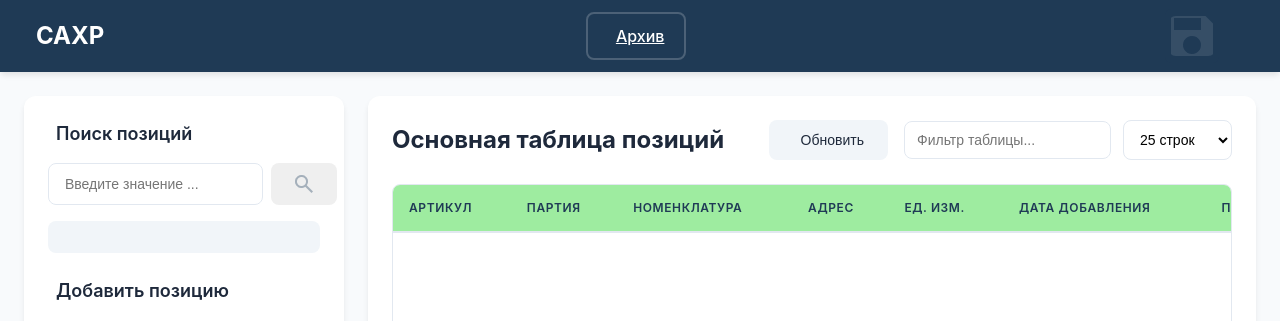
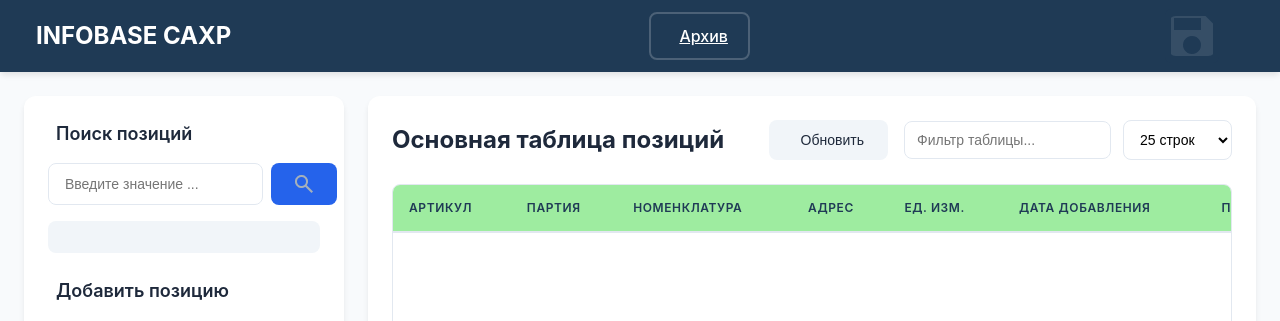
Before and after one commit to banywick/infobase, a Django app: template sahr/templates/sahr/index.html in a window 1280 px wide. Shown: the top 321 px of the page. Run offline with Django 5.2, Linux system fonts and the light colour scheme; the template is opened without the code that fills it, so the values that code supplies are empty.

Commit message:
САХР ГОТОВ

```diff
--- a/sahr/static/sahr/css/style.css
+++ b/sahr/static/sahr/css/style.css
@@ -1,7 +1,7 @@
 /* Базовые стили */
 :root {
     --primary-color: #2563eb;
-    --primary-hover: #575757;
+    --primary-hover: #7fe46b;
     --secondary-color: #64748b;
     --success-color: #10b981;
     --danger-color: #ef4444;
@@ -247,7 +247,7 @@ body {
 }
 
 .btn-primary {
-    /* background: var(--primary-color); */
+    background: var(--primary-color);
     color: white;
 }
 
--- a/sahr/static/sahr/js/main.js
+++ b/sahr/static/sahr/js/main.js
@@ -3,7 +3,7 @@ class SahrApp {
         this.currentPage = 1;
         this.rowsPerPage = 25;
         this.sortField = 'id';
-        this.sortDirection = 'asc';
+        this.sortDirection = 'desc'; // Изменено на desc по умолчанию, чтобы новые были сверху
         this.allPositions = [];
         this.filteredPositions = [];
         this.totalPositions = 0;
@@ -298,6 +298,8 @@ class SahrApp {
             if (!response.ok) throw new Error('Ошибка загрузки данных');
 
             this.allPositions = await response.json();
+            // Сортируем по ID в порядке убывания (новые сверху)
+            this.allPositions.sort((a, b) => b.id - a.id);
             this.filteredPositions = [...this.allPositions];
             this.totalPositions = this.allPositions.length;
             this.inBasePositions = this.allPositions.filter(p => p.index_remains === 1).length;
@@ -306,60 +308,11 @@ class SahrApp {
             const tableFilter = document.getElementById('tableFilter');
             if (tableFilter) tableFilter.value = '';
 
-            // Проверяем историю для позиций на текущей странице
-            await this.checkHistoryForCurrentPage();
-
             this.sortPositions();
             this.renderTable();
         } catch (error) {
             console.error('Ошибка загрузки позиций:', error);
             this.showNotification('Ошибка загрузки данных', 'error');
-        }
-    }
-
-    async checkHistoryForCurrentPage() {
-        // Очищаем предыдущие данные
-        this.positionsWithHistory.clear();
-
-        // Получаем позиции для текущей страницы
-        const startIndex = (this.currentPage - 1) * this.rowsPerPage;
-        const endIndex = startIndex + this.rowsPerPage;
-        const pagePositions = this.allPositions.slice(startIndex, endIndex);
-
-        for (const position of pagePositions) {
-            try {
-                const hasRealHistory = await this.checkIfPositionHasRealHistory(position.id);
-                if (hasRealHistory) {
-                    this.positionsWithHistory.add(position.id);
-                }
-            } catch (error) {
-                console.error(`Ошибка проверки истории для позиции ${position.id}:`, error);
-            }
-        }
-
-        console.log('Позиции с реальной историей:', Array.from(this.positionsWithHistory));
-    }
-
-    async checkIfPositionHasRealHistory(id) {
-        try {
-            const response = await this.fetchWithCSRF(`/sahr/history/${id}/`);
-            if (!response.ok) return false;
-
-            const data = await response.json();
-
-            // Проверяем, есть ли реальная история (больше чем 1 запись - только текущее состояние)
-            if (!data.data || data.data.length <= 1) {
-                return false;
-            }
-
-            // Также проверяем, есть ли среди записей что-то кроме текущего состояния
-            // Фильтруем записи, исключая текущее состояние (оно всегда первое после сортировки)
-            const realHistory = data.data.slice(1); // Пропускаем первую запись (текущее состояние)
-
-            return realHistory.length > 0;
-        } catch (error) {
-            console.error(`Ошибка при проверке истории для ID ${id}:`, error);
-            return false;
         }
     }
 
@@ -400,8 +353,6 @@ class SahrApp {
         }
 
         this.currentPage = 1;
-        // Проверяем историю для отфильтрованных позиций
-        this.checkHistoryForCurrentPage();
         this.renderTable();
     }
 
@@ -414,8 +365,6 @@ class SahrApp {
         if (page < 1 || page > totalPages) return;
 
         this.currentPage = page;
-        // При переходе на другую страницу проверяем историю для новой страницы
-        this.checkHistoryForCurrentPage();
         this.renderTable();
     }
 
@@ -463,28 +412,22 @@ class SahrApp {
 
             const commentText = position.comment || position.note || '';
 
-            // Проверяем, есть ли у позиции реальная история изменений
-            const hasRealHistory = this.positionsWithHistory.has(position.id);
-            // Добавляем класс для подсветки иконки истории
-            const historyButtonClass = hasRealHistory ? 'edit_invoice_button edit_status_button has-history' : 'edit_invoice_button edit_status_button';
-            const historyTitle = hasRealHistory ? 'Есть история изменений' : 'История изменений';
-
             row.innerHTML = `
                 <td hidden>${position.id}</td>
                 <td class="text-truncate" title="${position.article || ''}">${position.article || '—'}</td>
+                <td class="text-truncate" title="${position.party || ''}">${position.party || '—'}</td>
                 <td class="text-truncate" title="${position.title || ''}">${position.title || '—'}</td>
-                <td class="text-truncate" title="${position.party || ''}">${position.party || '—'}</td>
                 <td>${position.address || '—'}</td>
                 <td class="text-center">${position.base_unit || '—'}</td>
-                <td>${statusBadge}</td>
                 <td class="text-truncate">${formattedDate}</td>
                 <td class="text-truncate" title="${commentText}">${commentText || '—'}</td>
+                <td>${statusBadge}</td>
                 <td class="actions-cell">
                     <div class="action-btn edit" data-id="${position.id}">
                         <img src="/static/comers/icons/icon_edit.png" title="Редактировать">
                     </div>
-                    <div class="${historyButtonClass}" data-id="${position.id}">
-                        <img src="/static/comers/icons/icon_status.png" title="${historyTitle}">
+                    <div class="edit_invoice_button edit_status_button" data-id="${position.id}">
+                        <img src="/static/comers/icons/icon_status.png" title="История изменений">
                     </div>
                     <div class="edit_invoice_button delete_button" data-id="${position.id}">
                         <img src="/static/comers/icons/icon_delete.png" title="Удалить">
@@ -500,11 +443,9 @@ class SahrApp {
     }
 
     addActionHandlers() {
-        console.log('Добавление обработчиков действий...');
 
         // Обработчики для кнопок редактирования
         const editButtons = document.querySelectorAll('.action-btn.edit');
-        console.log('Найдено кнопок редактирования:', editButtons.length);
 
         editButtons.forEach(button => {
             // Удаляем старые обработчики
@@ -514,14 +455,12 @@ class SahrApp {
             newButton.addEventListener('click', (e) => {
                 e.stopPropagation();
                 const id = parseInt(e.currentTarget.dataset.id);
-                console.log('Клик по редактированию ID:', id);
                 this.editPosition(id);
             });
         });
 
-        // Обработчики для кнопок истории - теперь используем новый класс
+        // Обработчики для кнопок истории
         const historyButtons = document.querySelectorAll('.edit_invoice_button.edit_status_button');
-        console.log('Найдено кнопок истории:', historyButtons.length);
 
         historyButtons.forEach(button => {
             const newButton = button.cloneNode(true);
@@ -530,14 +469,12 @@ class SahrApp {
             newButton.addEventListener('click', (e) => {
                 e.stopPropagation();
                 const id = parseInt(e.currentTarget.dataset.id);
-                console.log('Клик по истории ID:', id);
                 this.showHistory(id);
             });
         });
 
         // Обработчики для кнопок удаления
         const deleteButtons = document.querySelectorAll('.edit_invoice_button.delete_button');
-        console.log('Найдено кнопок удаления:', deleteButtons.length);
 
         deleteButtons.forEach(button => {
             // Создаем новую кнопку для сброса старых обработчиков
@@ -549,7 +486,6 @@ class SahrApp {
                 e.stopPropagation();
                 e.preventDefault();
                 const id = parseInt(newButton.dataset.id);
-                console.log('Клик по удалению ID:', id);
                 this.confirmDelete(id);
             });
         });
@@ -577,10 +513,44 @@ class SahrApp {
         const nextPage = document.getElementById('nextPage');
         const lastPage = document.getElementById('lastPage');
 
-        if (firstPage) firstPage.disabled = this.currentPage === 1;
-        if (prevPage) prevPage.disabled = this.currentPage === 1;
-        if (nextPage) nextPage.disabled = this.currentPage === totalPages;
-        if (lastPage) lastPage.disabled = this.currentPage === totalPages;
+        if (firstPage) {
+            firstPage.disabled = this.currentPage === 1;
+            // Добавляем SVG стрелочку для первой страницы (≪)
+            firstPage.innerHTML = `
+                <svg width="16" height="16" viewBox="0 0 16 16" fill="currentColor">
+                    <path d="M8 12L4 8L8 4" stroke="currentColor" stroke-width="2" stroke-linecap="round" stroke-linejoin="round"/>
+                    <path d="M12 12L8 8L12 4" stroke="currentColor" stroke-width="2" stroke-linecap="round" stroke-linejoin="round"/>
+                </svg>
+            `;
+        }
+        if (prevPage) {
+            prevPage.disabled = this.currentPage === 1;
+            // Добавляем SVG стрелочку для предыдущей страницы (‹)
+            prevPage.innerHTML = `
+                <svg width="16" height="16" viewBox="0 0 16 16" fill="currentColor">
+                    <path d="M10 12L6 8L10 4" stroke="currentColor" stroke-width="2" stroke-linecap="round" stroke-linejoin="round"/>
+                </svg>
+            `;
+        }
+        if (nextPage) {
+            nextPage.disabled = this.currentPage === totalPages;
+            // Добавляем SVG стрелочку для следующей страницы (›)
+            nextPage.innerHTML = `
+                <svg width="16" height="16" viewBox="0 0 16 16" fill="currentColor">
+                    <path d="M6 12L10 8L6 4" stroke="currentColor" stroke-width="2" stroke-linecap="round" stroke-linejoin="round"/>
+                </svg>
+            `;
+        }
+        if (lastPage) {
+            lastPage.disabled = this.currentPage === totalPages;
+            // Добавляем SVG стрелочку для последней страницы (≫)
+            lastPage.innerHTML = `
+                <svg width="16" height="16" viewBox="0 0 16 16" fill="currentColor">
+                    <path d="M4 12L8 8L4 4" stroke="currentColor" stroke-width="2" stroke-linecap="round" stroke-linejoin="round"/>
+                    <path d="M8 12L12 8L8 4" stroke="currentColor" stroke-width="2" stroke-linecap="round" stroke-linejoin="round"/>
+                </svg>
+            `;
+        }
     }
 
     updateStats() {
@@ -633,7 +603,6 @@ class SahrApp {
             if (!response.ok) throw new Error('Ошибка проверки артикула');
 
             const data = await response.json();
-            console.log('Получены данные:', data);
 
             if (data.error) {
                 titleInput.value = data.error;
@@ -741,7 +710,6 @@ class SahrApp {
             const response = await this.fetchFormData('/sahr/add_position/', formData);
 
             const result = await response.json();
-            console.log('Результат добавления:', result);
 
             if (response.ok) {
                 this.showNotification('Позиция успешно добавлена!', 'success');
@@ -807,7 +775,6 @@ class SahrApp {
             }
         });
 
-        console.log('Отправляемые данные для обновления:', data);
 
         try {
             const response = await this.fetchWithCSRF(`/sahr/edit_position/${this.editingId}/`, {
@@ -816,7 +783,6 @@ class SahrApp {
             });
 
             const result = await response.json();
-            console.log('Результат обновления:', result);
 
             if (response.ok) {
                 this.showNotification('Позиция успешно обновлена', 'success');
@@ -850,19 +816,15 @@ class SahrApp {
         }
 
         const id = this.deletingId;
-        console.log('🔄 Начинаем удаление позиции ID:', id);
 
         try {
             const response = await this.fetchWithCSRF(`/sahr/remove_position/${id}/`, {
                 method: 'DELETE'
             });
 
-            console.log('📊 Статус ответа:', response.status);
-            console.log('📊 Статус текст:', response.statusText);
 
             if (response.ok) {
                 const result = await response.json();
-                console.log('✅ Успешное удаление:', result);
 
                 this.showNotification('Позиция успешно удалена', 'success');
                 this.closeDeleteModal();
@@ -930,45 +892,18 @@ class SahrApp {
     }
 
     async showHistory(id) {
-        console.log('Загрузка истории для позиции ID:', id);
 
         try {
             const response = await this.fetchWithCSRF(`/sahr/history/${id}/`);
             if (!response.ok) throw new Error('Ошибка загрузки истории');
 
             const data = await response.json();
-            console.log('Данные истории:', data);
-
-            // Проверяем, есть ли реальная история (больше чем текущее состояние)
-            const hasRealHistory = data.data && data.data.length > 1;
-
-            // Добавляем позицию в список тех, у кого есть реальная история
-            if (hasRealHistory) {
-                this.positionsWithHistory.add(id);
-                // Обновляем кнопку на красную
-                this.updateHistoryButton(id, true);
-            }
 
             this.displayHistory(data.data, data.related_count, id);
 
         } catch (error) {
             console.error('Ошибка загрузки истории:', error);
             this.showNotification('Ошибка загрузки истории изменений', 'error');
-        }
-    }
-
-    updateHistoryButton(id, hasRealHistory) {
-        const button = document.querySelector(`.edit_invoice_button.edit_status_button[data-id="${id}"]`);
-        if (button) {
-            if (hasRealHistory) {
-                button.classList.add('has-history');
-                const img = button.querySelector('img');
-                if (img) img.title = 'Есть история изменений';
-            } else {
-                button.classList.remove('has-history');
-                const img = button.querySelector('img');
-                if (img) img.title = 'История изменений';
-            }
         }
     }
 
@@ -1063,7 +998,6 @@ class SahrApp {
         const historyModal = document.getElementById('historyModal');
         if (historyModal) {
             historyModal.classList.add('active');
-            console.log('Модальное окно истории открыто');
         }
     }
 
@@ -1085,28 +1019,24 @@ window.app = app;
 
 // ОЧЕНЬ ВАЖНО: эти функции должны быть доступны глобально
 window.closeEditModal = () => {
-    console.log('closeEditModal вызван');
     if (app && app.closeEditModal) {
         app.closeEditModal();
     }
 };
 
 window.saveEdit = () => {
-    console.log('saveEdit вызван');
     if (app && app.saveEdit) {
         app.saveEdit();
     }
 };
 
 window.closeHistoryModal = () => {
-    console.log('closeHistoryModal вызван');
     if (app && app.closeHistoryModal) {
         app.closeHistoryModal();
     }
 };
 
 window.closeDeleteModal = () => {
-    console.log('closeDeleteModal вызван');
     if (app && app.closeDeleteModal) {
         app.closeDeleteModal();
     } else {
@@ -1114,18 +1044,14 @@ window.closeDeleteModal = () => {
         const deleteModal = document.getElementById('deleteModal');
         if (deleteModal) {
             deleteModal.classList.remove('active');
-            console.log('Модальное окно закрыто (fallback)');
         }
     }
 };
 
 window.confirmDelete = () => {
-    console.log('confirmDelete вызван из HTML');
     if (app && app.performDelete) {
-        console.log('Вызываем app.performDelete()');
         app.performDelete();
     } else if (app && app.confirmDelete) {
-        console.log('Вызываем app.confirmDelete()');
         app.confirmDelete();
     } else {
         console.error('app или методы не найдены');
@@ -1135,7 +1061,6 @@ window.confirmDelete = () => {
 
 // Для совместимости
 window.submitArticleForm = () => {
-    console.log('submitArticleForm вызван из HTML');
     if (app && app.submitArticleForm) {
         app.submitArticleForm();
     }
--- a/sahr/templates/sahr/archive.html
+++ b/sahr/templates/sahr/archive.html
@@ -8,7 +8,6 @@
     <meta name="csrf-token" content="{{ csrf_token }}">
     <title>Архив САХР</title>
     <link rel="stylesheet" href="{% static 'sahr/css/style.css' %}">
-    <link rel="stylesheet" href="https://cdnjs.cloudflare.com/ajax/libs/font-awesome/6.4.0/css/all.min.css">
 </head>
 <body>
     <div class="app-container">
@@ -37,7 +36,7 @@
                                class="search-input"
                                placeholder="Поиск по артикулу, партии или адресу...">
                         <button id="archiveSearchBtn" class="btn btn-primary">
-                            <i class="fas fa-search"></i>
+                            <img id="search_icon" src="{% static '/finder/icon/lupa_input.png' %}" alt="Иконка поиска">
                         </button>
                     </div>
                 </div>
--- a/sahr/templates/sahr/index.html
+++ b/sahr/templates/sahr/index.html
@@ -16,7 +16,7 @@
         <div class="nav-container">
           <div class="nav-brand">
             <i class="fas fa-warehouse"></i>
-            <h1>САХР</h1>
+            <h1>INFOBASE САХР</h1>
             <span class="nav-subtitle">Система адресного хранения</span>
           </div>
 
```
Also changed, not shown: sahr/static/sahr/js/query.js (deleted, +0 -103 lines).
